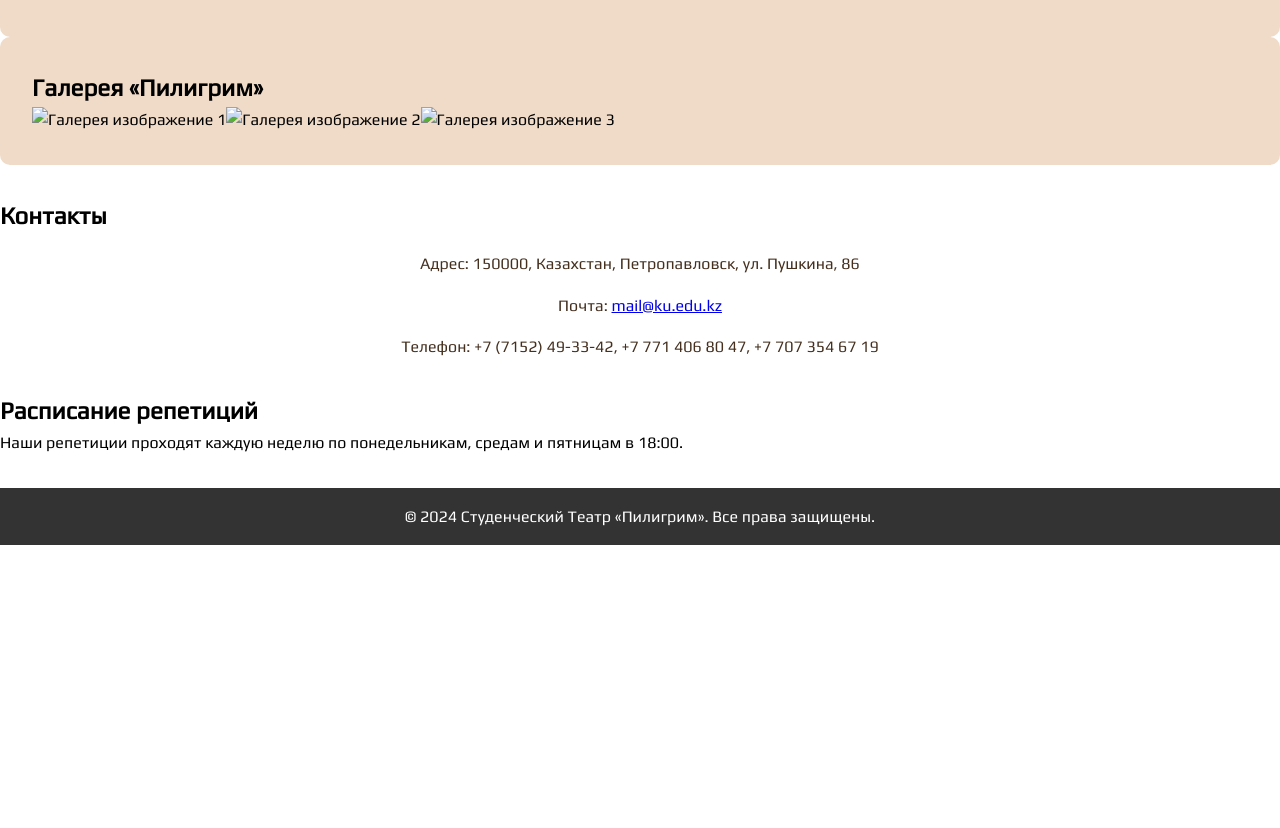
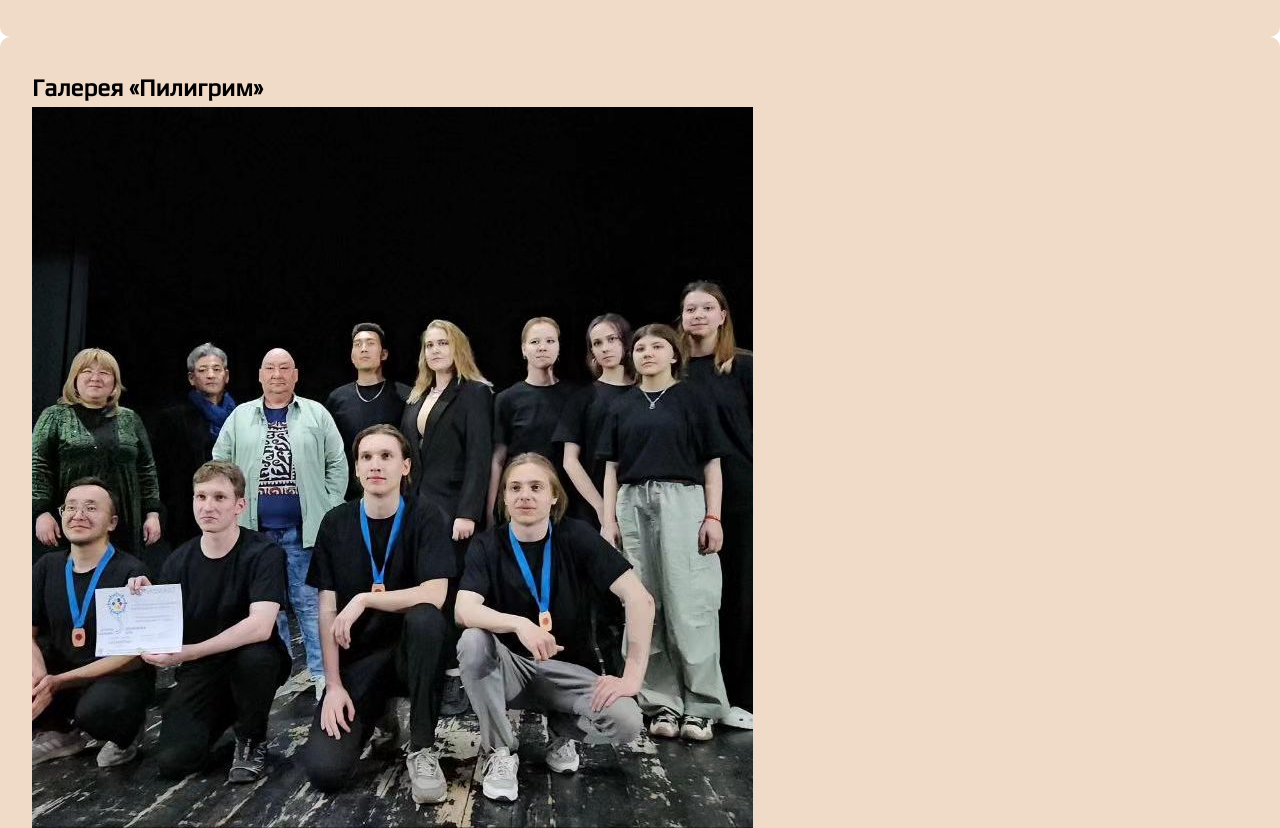
Before and after one commit to RandyRozzz/PILIGRIM1, a plain HTML site: page index.html in a window 1280 px wide. Shown: the part 1388-2216 px from the top of the page. Before the commit the page ends 1933 px from the top, so only its background shows below. Drawn offline with Linux system fonts and the light colour scheme.

Commit message:
Update index.html

```diff
--- a/index.html
+++ b/index.html
@@ -83,7 +83,7 @@
 
     <script>
         const galleryImages = [
-            'gallery/1.jpg', 'gallery/2.jpg', 'gallery/3.jpg'
+            '1.jpg', '/2.jpg', '3.jpg'
         ];
         let imagesLoaded = 0;
 
```
